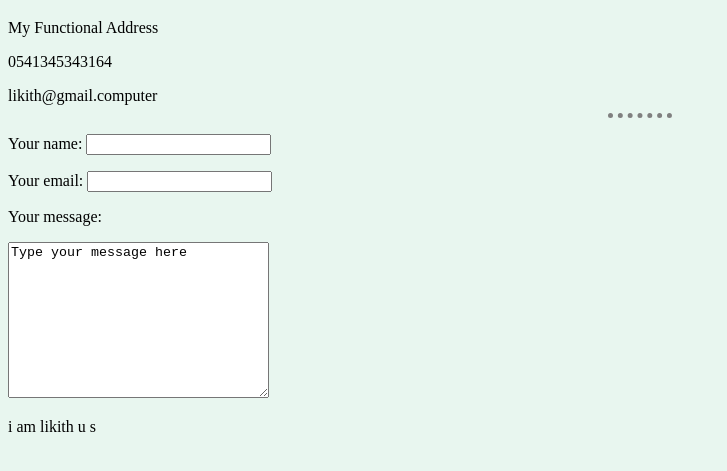
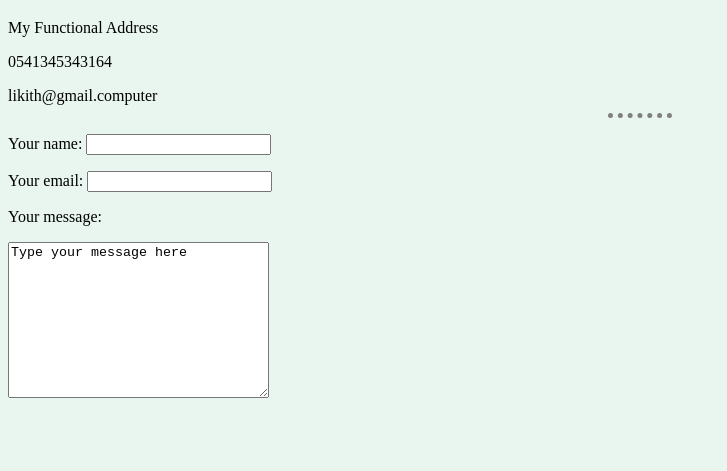
Before and after one commit to likithus22/MyCV-v1, a plain HTML site: page contact.html in a window 1280 px wide. Shown: the part 61-532 px from the top of the page, without its empty margins (0-727 px from the left). Drawn offline with Linux system fonts and the light colour scheme.

Commit message:
the error code are still to be fixed

```diff
--- a/contact.html
+++ b/contact.html
@@ -20,7 +20,7 @@
     <p>Your message:</p>
     <textarea name="message" id="message" cols="30" rows="10">Type your message here</textarea>
 
-    <p>i am likith u s</p>
+
 
 
 </body>
```
